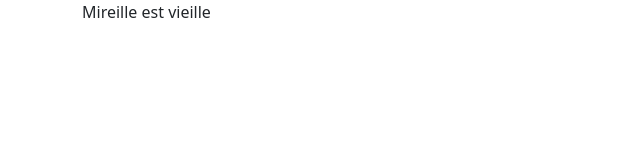
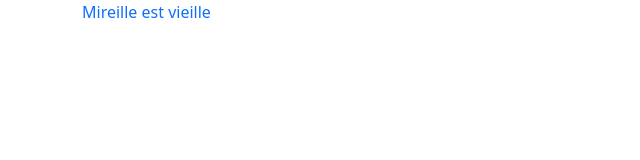
Before and after one commit to Anthorou/anthorou.github.io, a plain HTML site: page index.html in a window 1280 px wide. Shown: the whole page, without its empty margins (0-640 px from the left). Drawn offline with nearby package versions, Linux system fonts and the light colour scheme.

Commit message:
Update index.html

```diff
--- a/index.html
+++ b/index.html
@@ -6,7 +6,7 @@
 </head>
 <body>
     <div class="container">
-       <p class="test-primary">Mireille est vieille</p>
+       <p class="text-primary">Mireille est vieille</p>
     </div>
     <script src="https://cdn.jsdelivr.net/npm/bootstrap@5.0.2/dist/js/bootstrap.bundle.min.js" integrity="sha384-MrcW6ZMFYlzcLA8Nl+NtUVF0sA7MsXsP1UyJoMp4YLEuNSfAP+JcXn/tWtIaxVXM" crossorigin="anonymous"></script>
 
```
